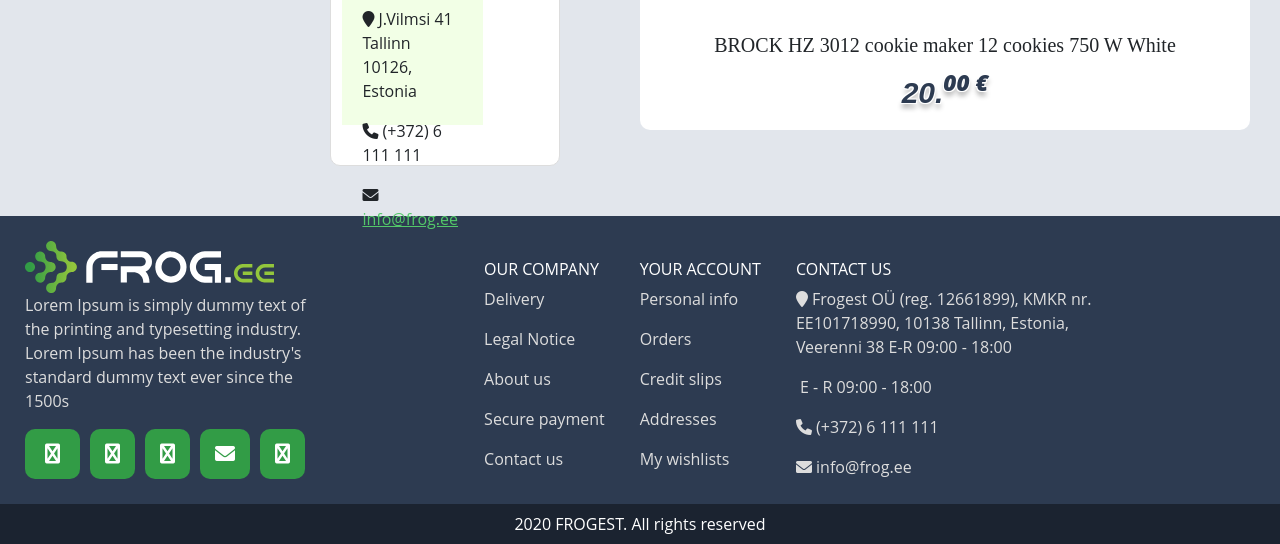
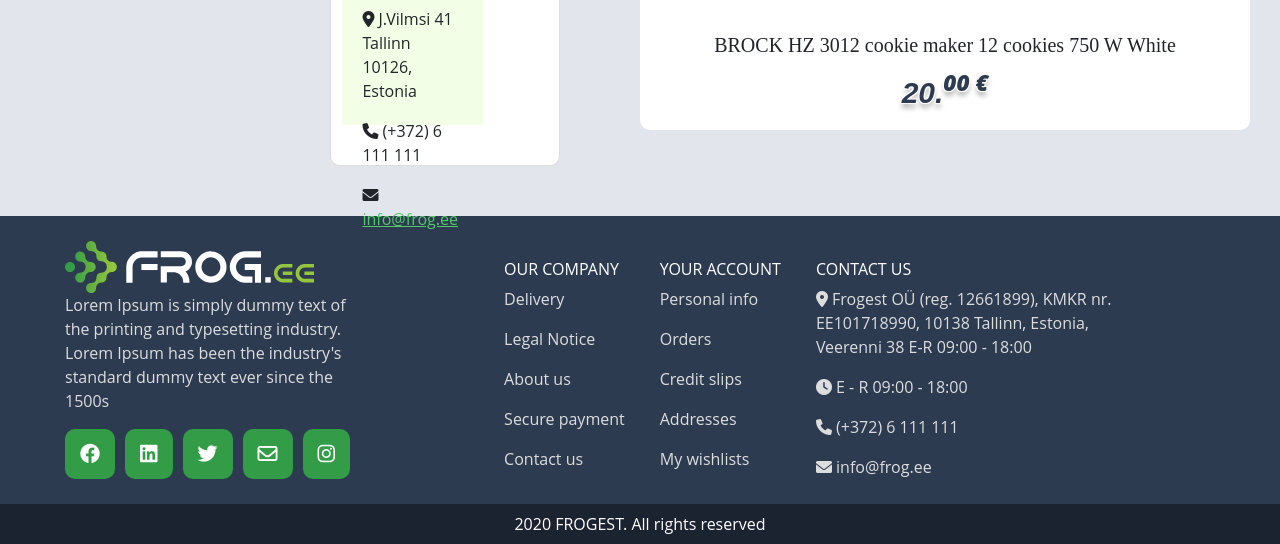
Before and after one commit to Artem-Stryzhakov/Frogest-Layout, a PHP site: page / in a window 1280 px wide. Shown: the part 3074-3618 px from the top of the page. Run offline with PHP 8.4, Linux system fonts and the light colour scheme; grey boxes are pictures that could not be loaded.

Commit message:
Initial Commit

```diff
--- a/css/style.css
+++ b/css/style.css
@@ -469,6 +469,7 @@ footer .footer-content h6 {
 }
 footer .footer-content .logoFooter {
   width: 300px;
+  margin-left: 40px;
 }
 footer .footer-content .logoFooter .SNlinks {
   display: -webkit-box;
@@ -476,15 +477,7 @@ footer .footer-content .logoFooter .SNlinks {
   display: flex;
   gap: 10px;
 }
-footer .footer-content .logoFooter .SNlinks a:is(.firstEl) {
-  text-decoration: none;
-  background-color: rgb(50, 156, 70);
-  color: white;
-  border-radius: 10px;
-  font-size: 20px;
-  padding: 10px 20px;
-}
-footer .footer-content .logoFooter .SNlinks a:not(.firstEl) {
+footer .footer-content .logoFooter .SNlinks a {
   text-decoration: none;
   background-color: rgb(50, 156, 70);
   color: white;
--- a/index.html
+++ b/index.html
@@ -278,12 +278,12 @@
                         <div class="infoPanel">
                             <div class="information">
                                 <p>
-                                    <i class="fa fa-info-circle" aria-hidden="true"></i>
+                                    <i class="fa-solid fa-circle-info"></i>
                                     <span>Reg. 12661899</span>
                                     <span>KMKR nr. EE101718990</span>
                                 </p>
                                 <p>
-                                    <i class="fa fa-map-marker" aria-hidden="true"></i>
+                                    <i class="fa-solid fa-location-dot"></i>
                                     <span>J.Vilmsi 41</span>
                                     <span>Tallinn 10126, Estonia</span>
                                 </p>
@@ -389,20 +389,20 @@
                     the 1500s
                 </p>
                 <div class="SNlinks">
-                    <a href="https://www.facebook.com/" target="_blank" class="firstEl">
-                        <i class="fa fa-facebook" aria-hidden="true"></i>
+                    <a href="https://www.facebook.com/" target="_blank">
+                        <i class="fa-brands fa-facebook"></i>
                     </a>
                     <a href="https://www.linkedin.com/" target="_blank">
-                        <i class="fa fa-linkedin" aria-hidden="true"></i>
+                        <i class="fa-brands fa-linkedin"></i>
                     </a>
                     <a href="https://www.twitter.com" target="_blank">
-                        <i class="fa fa-twitter" aria-hidden="true"></i>
+                        <i class="fa-brands fa-twitter"></i>
                     </a>
                     <a href="https://gmail.com" target="_blank">
-                        <i class="fa fa-envelope" aria-hidden="true"></i>
+                        <i class="fa-regular fa-envelope"></i>
                     </a>
                     <a href="https://instagram.com" target="_blank">
-                        <i class="fa fa-instagram" aria-hidden="true"></i>
+                        <i class="fa-brands fa-instagram"></i>
                     </a>
                 </div>
             </div>
@@ -434,12 +434,12 @@
                 <div class="contactFooter">
                     <h6>CONTACT US</h6>
                     <p>
-                        <i class="fa fa-map-marker" aria-hidden="true"></i>
+                        <i class="fa-solid fa-location-dot"></i>
                         Frogest OÜ (reg. 12661899), KMKR nr. EE101718990,
                         10138 Tallinn, Estonia, Veerenni 38 E-R 09:00 - 18:00
                     </p>
                     <p>
-                        <i class="fa fa-clock-o" aria-hidden="true"></i>
+                        <i class="fa-solid fa-clock"></i>
                         E - R 09:00 - 18:00
                     </p>
                     <p>
--- a/sass/style.sass
+++ b/sass/style.sass
@@ -389,17 +389,13 @@ footer
 
     .logoFooter
       width: 300px
+      margin-left: 40px
 
       .SNlinks
         display: flex
         gap: 10px
 
-        a:is(.firstEl)
-          @include footerButtons
-          padding: 10px 20px
-
-
-        a:not(.firstEl)
+        a
           @include footerButtons
           padding: 10px 15px
 
--- a/script.js
+++ b/script.js
@@ -5,19 +5,12 @@ const categoriesList_links = document.querySelectorAll('.list-of-categories li a
 const showDropdown = () => categoriesList.style.display = 'inherit'
 const hideDropdown = () => categoriesList.style.display = 'none'
 
-for (const categoriesChild of categories_children) {
-    categoriesChild.addEventListener('mouseenter', showDropdown)
-    categoriesChild.addEventListener('mouseout', hideDropdown)
+const addEventListeners = (element) => {
+    element.addEventListener('mouseenter', showDropdown)
+    element.addEventListener('mouseout', hideDropdown)
 }
 
-categoriesList.addEventListener('mouseenter', showDropdown)
+for (const categoriesChild of categories_children) addEventListeners(categoriesChild)
+for (const element of categoriesList.children) addEventListeners(element)
 
-for (const categoriesListElement of categoriesList.children) {
-    categoriesListElement.addEventListener('mouseenter', showDropdown)
-    categoriesListElement.addEventListener('mouseout', hideDropdown)
-}
-
-categoriesList_links.forEach((links) => {
-    links.addEventListener('mouseenter', showDropdown)
-    links.addEventListener('mouseout', hideDropdown)
-})
+categoriesList_links.forEach(links => addEventListeners(links))
```
Also changed, not shown: 1 other file.
